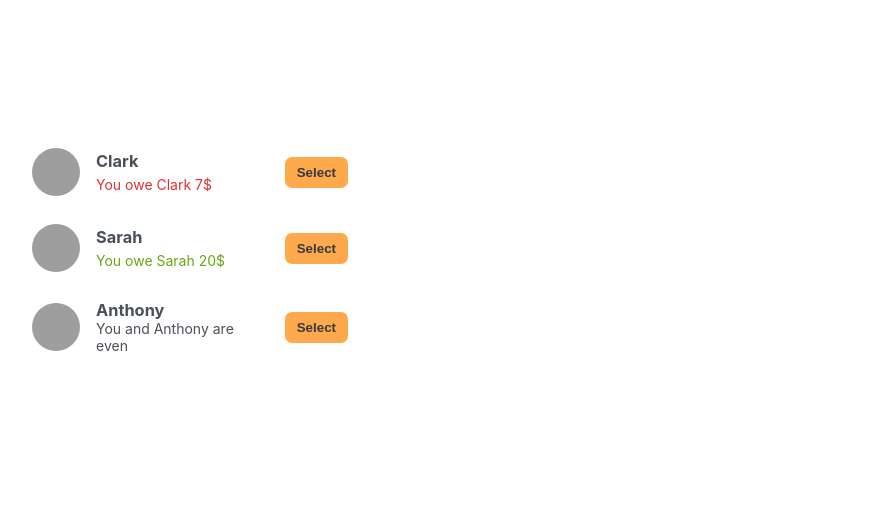
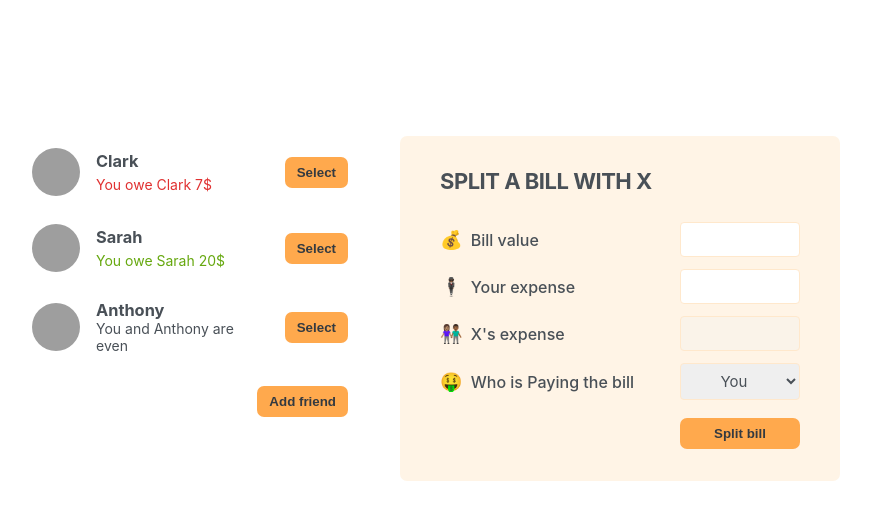
Before and after one commit to SeunDeve/eat-n-split, a React (Create React App) app: page / in a window 1280 px wide. Shown: the top 520 px of the page, without its empty margins (210-1081 px from the left). Built offline with nearby package versions, Linux system fonts and the light colour scheme; grey boxes are pictures that could not be loaded.

Commit message:
initial commit

```diff
--- a/src/App.js
+++ b/src/App.js
@@ -1,3 +1,5 @@
+import { useState } from "react";
+
 const initialFriends = [
   {
     id: 118836,
@@ -19,12 +21,31 @@
   },
 ];
 
+function Button({ children, onClick }) {
+  return (
+    <button className="button" onClick={onClick}>
+      {children}
+    </button>
+  );
+}
+
 export default function App() {
+  const [showAddFriend, setShowAddFriend] = useState(false);
+
+  function handleShowAddFriend() {
+    setShowAddFriend((show) => !show);
+  }
   return (
     <div className="app">
       <div className="sidebar">
         <FriendsList />
+        {showAddFriend && <FormAddFriend />}
+
+        <Button onClick={handleShowAddFriend}>
+          {showAddFriend ? "Close" : "Add friend"}
+        </Button>
       </div>
+      <FormSplitBill />
     </div>
   );
 }
@@ -58,7 +79,70 @@
       )}
       {friend.balance === 0 && <p> You and {friend.name} are even</p>}
 
-      <button className="button">Select</button>
+      <Button>Select</Button>
     </li>
   );
 }
+
+function FormAddFriend() {
+  const [name, setName] = useState("");
+  const [image, setImage] = useState("https://i.pravatar.cc/48?u=499476");
+
+  function handleSubmit(e) {
+    e.preventDefault();
+
+    const newFriend = {
+      name,
+      image: `${image}`,
+      balance: 0,
+      id: crypto.randomUUID,
+    };
+
+    console.log(newFriend);
+  }
+
+  return (
+    <form className="form-add-friend" onSubmit={handleSubmit}>
+      <label> 👩🏽‍🤝‍👨🏾Friend name</label>
+      <input
+        type="text"
+        value={name}
+        onChange={(e) => setName(e.target.value)}
+      />
+
+      <label>🖼️ Image URL</label>
+      <input
+        type="text"
+        value={image}
+        onChange={(e) => setImage(e.target.value)}
+      />
+
+      <Button>Add</Button>
+    </form>
+  );
+}
+
+function FormSplitBill() {
+  return (
+    <form className="form-split-bill">
+      <h2>Split a bill with x</h2>
+
+      <label>💰 Bill value</label>
+      <input type="text" />
+
+      <label>🕴🏾 Your expense</label>
+      <input type="text" />
+
+      <label>👩🏽‍🤝‍👨🏾 X's expense</label>
+      <input type="text" disabled />
+
+      <label>🤑 Who is Paying the bill</label>
+      <select>
+        <option value="user"> You </option>
+        <option value="friend"> X </option>
+      </select>
+
+      <Button>Split bill</Button>
+    </form>
+  );
+}
```
